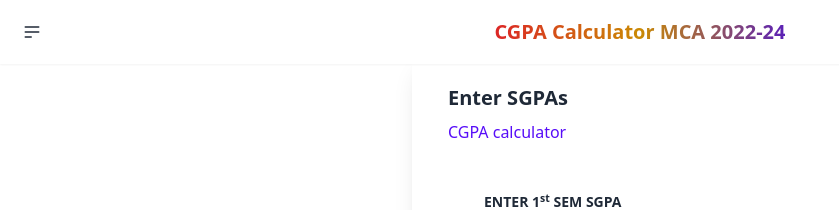
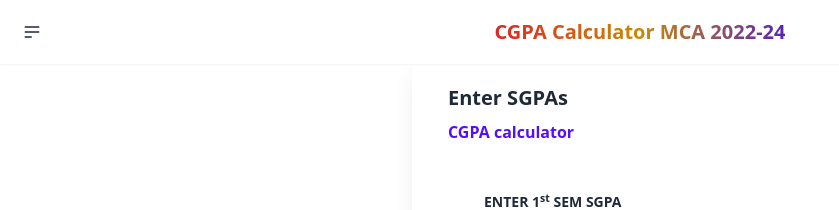
Before and after one commit to amal-babu-git/cgpa-mca-vtu-2022-24, a React (Vite) app: page /cgpa in a window 1280 px wide. Shown: the top 210 px of the page, without its empty margins (0-839 px from the left). Built offline with nearby package versions, Linux system fonts and the light colour scheme; no server answers.

Commit message:
ui fixes

```diff
--- a/src/components/CGPA/CGPA.jsx
+++ b/src/components/CGPA/CGPA.jsx
@@ -48,7 +48,7 @@ const CGPA = () => {
 				<div className="card w-auto bg-base-100 shadow-xl p-1 mt-2">
 					<div className="card-body">
 						<h2 className="card-title">Enter SGPAs</h2>
-						<p className="text-start text-primary">CGPA calculator</p>
+						<p className="text-start text-primary font-semibold">CGPA calculator</p>
 
 						<div className="card-body text-start w-96">
 							<form onSubmit={handleSubmit(onSubmit)}>
--- a/src/components/CGPA/ReportPDF.jsx
+++ b/src/components/CGPA/ReportPDF.jsx
@@ -80,7 +80,7 @@ const ReportPDF = () => {
 	};
 
 	return (
-		<div className="p-2 mt-10">
+		<div className="p-2 mt-14 text-center">
 			<div className="p-2">
 				{/* Name and roll number */}
 				<form
```
